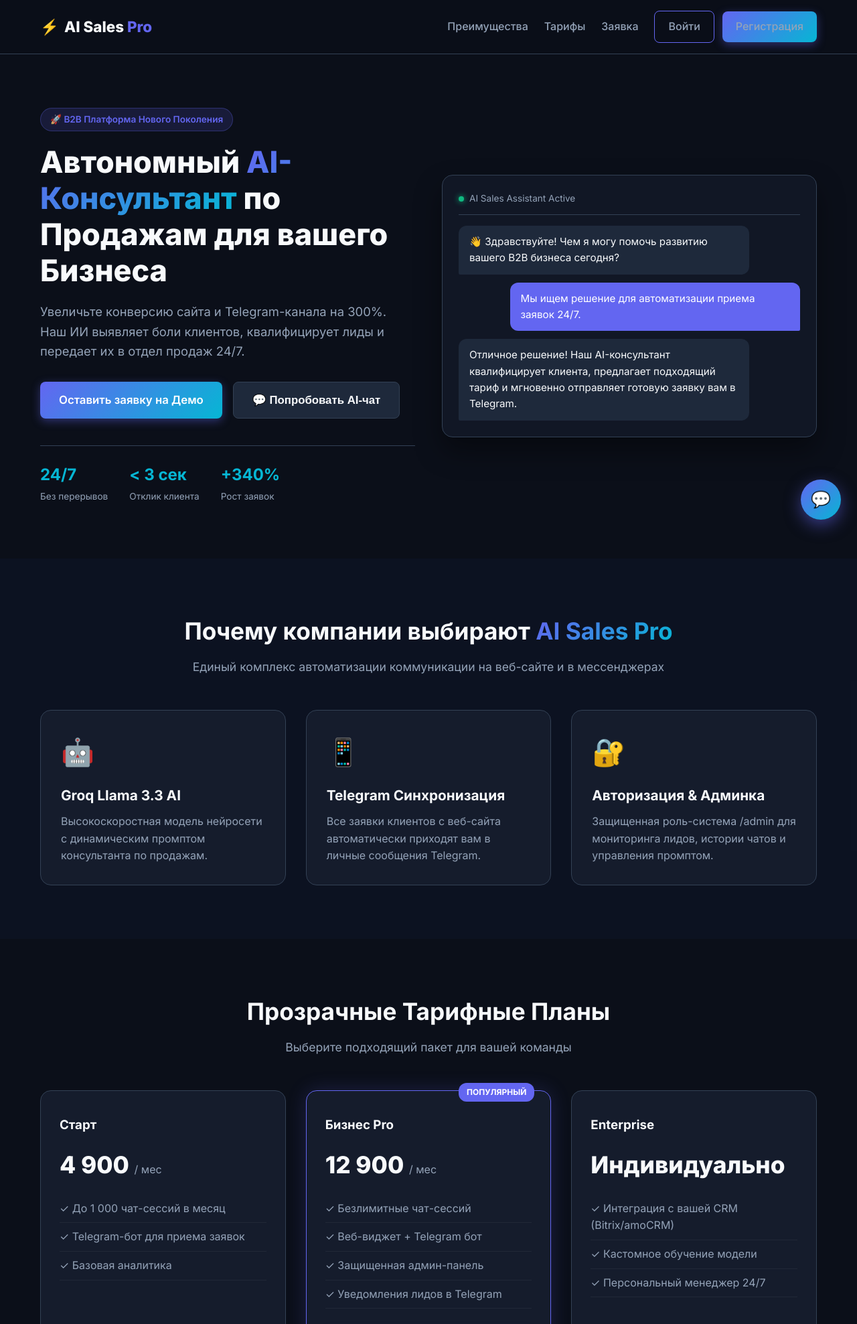
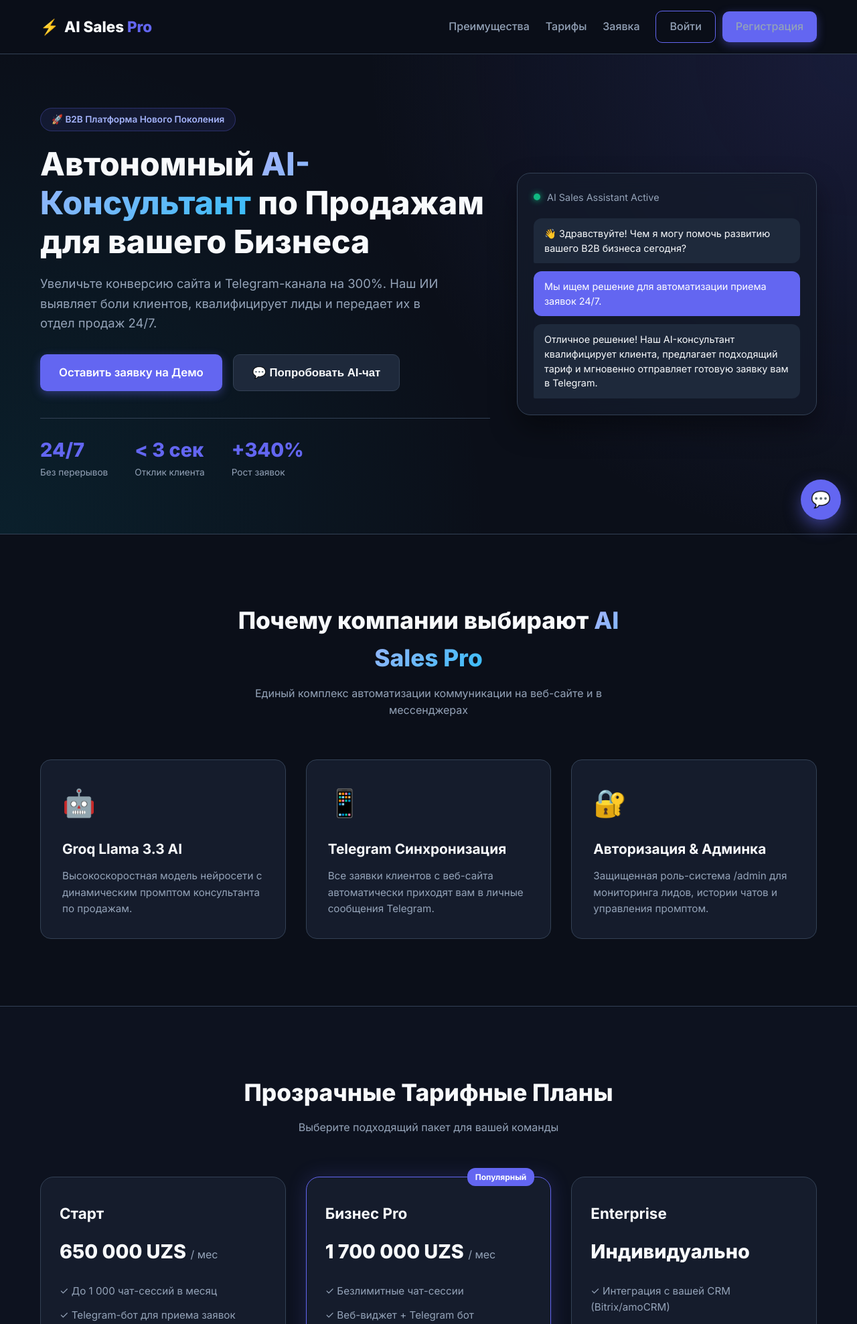
Before and after one commit to martinso050911/telegram-ai-sales-bot, a FastAPI app: page / in a window 1280 px wide. Shown: the top 1977 px of the page at 67% size. Run offline with FastAPI, Linux system fonts and the light colour scheme; parts of the project's set-up code (start-up, migrations or seed data) failed here and were passed over.

Commit message:
Optimize mobile responsive design and switch currency pricing to Uzbek Sums (UZS)

```diff
--- a/static/css/style.css
+++ b/static/css/style.css
@@ -84,23 +85,24 @@ body {
     align-items: center;
     justify-content: center;
     padding: 10px 20px;
-    border-radius: 8px;
+    border-radius: 10px;
     font-weight: 600;
     text-decoration: none;
     cursor: pointer;
     border: none;
     transition: all 0.2s ease;
+    white-space: nowrap;
 }
 
 .btn-primary {
-    background: linear-gradient(135deg, var(--primary), var(--secondary));
+    background: var(--primary);
     color: #fff;
     box-shadow: 0 4px 14px rgba(99, 102, 241, 0.4);
 }
 
 .btn-primary:hover {
-    transform: translateY(-2px);
-    box-shadow: 0 6px 20px rgba(99, 102, 241, 0.6);
+    background: var(--primary-hover);
+    transform: translateY(-1px);
 }
 
 .btn-secondary {
@@ -136,36 +138,38 @@ body {
 /* Hero Section */
 .hero {
     padding: 80px 0;
+    background: radial-gradient(circle at top right, rgba(99, 102, 241, 0.15), transparent 50%),
+                radial-gradient(circle at bottom left, rgba(6, 182, 212, 0.1), transparent 50%);
 }
 
 .hero-grid {
     display: grid;
-    grid-template-columns: 1fr 1fr;
+    grid-template-columns: 1.2fr 0.8fr;
     gap: 40px;
     align-items: center;
 }
 
 .badge {
     display: inline-block;
-    padding: 6px 14px;
-    background: rgba(99, 102, 241, 0.15);
-    color: var(--primary);
+    padding: 6px 16px;
+    background: rgba(99, 102, 241, 0.1);
     border: 1px solid rgba(99, 102, 241, 0.3);
-    border-radius: 20px;
+    border-radius: 30px;
+    color: #a5b4fc;
     font-size: 0.85rem;
     font-weight: 600;
     margin-bottom: 20px;
 }
 
 .hero-title {
-    font-size: 2.8rem;
+    font-size: 3rem;
     font-weight: 800;
     line-height: 1.2;
     margin-bottom: 20px;
 }
 
 .gradient-text {
-    background: linear-gradient(135deg, var(--primary), var(--secondary));
+    background: linear-gradient(135deg, #a5b4fc 0%, #38bdf8 100%);
     -webkit-background-clip: text;
     -webkit-text-fill-color: transparent;
 }
@@ -173,27 +177,33 @@ body {
 .hero-subtitle {
     font-size: 1.15rem;
     color: var(--text-muted);
-    margin-bottom: 30px;
+    margin-bottom: 32px;
+    max-width: 600px;
 }
 
 .hero-actions {
     display: flex;
     gap: 16px;
     margin-bottom: 40px;
+    flex-wrap: wrap;
 }
 
 .hero-stats {
     display: flex;
-    gap: 32px;
+    gap: 40px;
     border-top: 1px solid var(--border);
     padding-top: 24px;
 }
 
+.stat-item {
+    display: flex;
+    flex-direction: column;
+}
+
 .stat-num {
-    display: block;
-    font-size: 1.5rem;
-    font-weight: 700;
-    color: var(--secondary);
+    font-size: 1.8rem;
+    font-weight: 800;
+    color: var(--primary);
 }
 
 .stat-desc {
@@ -201,32 +211,31 @@ body {
     color: var(--text-muted);
 }
 
+/* Glass Card Demo */
 .glass-card {
     background: rgba(21, 28, 44, 0.7);
+    backdrop-filter: blur(16px);
     border: 1px solid var(--border);
-    border-radius: 16px;
+    border-radius: 20px;
     padding: 24px;
     box-shadow: 0 20px 40px rgba(0, 0, 0, 0.4);
-    backdrop-filter: blur(10px);
 }
 
 .card-header {
     display: flex;
     align-items: center;
-    gap: 8px;
-    font-size: 0.85rem;
+    gap: 10px;
+    margin-bottom: 20px;
+    font-size: 0.9rem;
     color: var(--text-muted);
-    margin-bottom: 16px;
-    border-bottom: 1px solid var(--border);
-    padding-bottom: 12px;
 }
 
 .status-indicator {
-    width: 8px;
-    height: 8px;
+    width: 10px;
+    height: 10px;
+    background: var(--success);
     border-radius: 50%;
-    background-color: var(--success);
-    box-shadow: 0 0 8px var(--success);
+    box-shadow: 0 0 10px var(--success);
 }
 
 .demo-chat-box {
@@ -238,8 +247,8 @@ body {
 .chat-bubble {
     padding: 12px 16px;
     border-radius: 12px;
-    font-size: 0.95rem;
-    max-width: 85%;
+    font-size: 0.9rem;
+    line-height: 1.5;
 }
 
 .bot-bubble {
@@ -257,23 +266,24 @@ body {
 
 /* Features */
 .features {
-    padding: 80px 0;
-    background: rgba(15, 23, 42, 0.5);
+    padding: 100px 0;
+    border-top: 1px solid var(--border);
 }
 
 .section-header {
     text-align: center;
-    margin-bottom: 50px;
+    max-width: 600px;
+    margin: 0 auto 60px auto;
 }
 
 .section-header h2 {
     font-size: 2.2rem;
+    font-weight: 800;
     margin-bottom: 12px;
 }
 
 .section-header p {
     color: var(--text-muted);
-    font-size: 1.1rem;
 }
 
 .features-grid {
@@ -286,8 +296,8 @@ body {
     background: var(--bg-card);
     border: 1px solid var(--border);
     border-radius: 16px;
-    padding: 30px;
-    transition: transform 0.2s;
+    padding: 32px;
+    transition: transform 0.3s;
 }
 
 .feature-card:hover {
@@ -296,37 +306,41 @@ body {
 
 .feature-icon {
     font-size: 2.5rem;
-    margin-bottom: 16px;
+    margin-bottom: 20px;
 }
 
 .feature-card h3 {
     font-size: 1.3rem;
-    margin-bottom: 10px;
+    margin-bottom: 12px;
 }
 
 .feature-card p {
     color: var(--text-muted);
+    font-size: 0.95rem;
 }
 
 /* Pricing */
 .pricing {
-    padding: 80px 0;
+    padding: 100px 0;
+    background: rgba(15, 23, 42, 0.4);
+    border-top: 1px solid var(--border);
 }
 
 .pricing-grid {
     display: grid;
     grid-template-columns: repeat(auto-fit, minmax(280px, 1fr));
     gap: 30px;
+    align-items: stretch;
 }
 
 .price-card {
     background: var(--bg-card);
     border: 1px solid var(--border);
-    border-radius: 16px;
+    border-radius: 20px;
     padding: 36px 28px;
-    position: relative;
     display: flex;
     flex-direction: column;
+    position: relative;
 }
 
 .price-card.featured {
@@ -336,55 +350,59 @@ body {
 
 .popular-badge {
     position: absolute;
-    top: -12px;
+    top: -14px;
     right: 24px;
     background: var(--primary);
     color: #fff;
+    padding: 4px 12px;
+    border-radius: 12px;
     font-size: 0.75rem;
     font-weight: 700;
-    padding: 4px 12px;
-    border-radius: 12px;
-    text-transform: uppercase;
+}
+
+.price-card h3 {
+    font-size: 1.4rem;
+    margin-bottom: 16px;
 }
 
 .price {
-    font-size: 2.2rem;
+    font-size: 1.8rem;
     font-weight: 800;
-    margin: 16px 0;
+    margin-bottom: 24px;
 }
 
 .price span {
     font-size: 1rem;
+    font-weight: 400;
     color: var(--text-muted);
-    font-weight: 400;
 }
 
 .price-features {
     list-style: none;
-    margin-bottom: 30px;
-    flex-grow: 1;
+    margin-bottom: 32px;
+    flex: 1;
 }
 
 .price-features li {
-    padding: 8px 0;
+    margin-bottom: 12px;
     color: var(--text-muted);
-    border-bottom: 1px solid rgba(255, 255, 255, 0.05);
+    font-size: 0.95rem;
 }
 
-/* Contact & Form */
+/* Contact */
 .contact-section {
-    padding: 80px 0;
-    background: rgba(15, 23, 42, 0.6);
+    padding: 100px 0;
+    border-top: 1px solid var(--border);
 }
 
 .contact-box {
     display: grid;
     grid-template-columns: 1fr 1fr;
-    gap: 50px;
+    gap: 60px;
     background: var(--bg-card);
     border: 1px solid var(--border);
     border-radius: 24px;
-    padding: 48px;
+    padding: 50px;
 }
 
 .contact-info h2 {
@@ -479,24 +497,31 @@ body {
     text-decoration: none;
 }
 
-/* Floating Chat Widget */
+.footer-content {
+    display: flex;
+    flex-direction: column;
+    gap: 8px;
+    align-items: center;
+}
+
+/* Floating AI Chat Widget */
 .chat-widget-container {
     position: fixed;
     bottom: 24px;
     right: 24px;
-    z-index: 1000;
+    z-index: 999;
 }
 
 .chat-toggle-btn {
     width: 60px;
     height: 60px;
     border-radius: 50%;
-    background: linear-gradient(135deg, var(--primary), var(--secondary));
+    background: var(--primary);
     color: #fff;
     border: none;
     font-size: 1.5rem;
     cursor: pointer;
-    box-shadow: 0 8px 24px rgba(99, 102, 241, 0.5);
+    box-shadow: 0 10px 25px rgba(99, 102, 241, 0.5);
     display: flex;
     align-items: center;
     justify-content: center;
--- a/templates/index.html
+++ b/templates/index.html
@@ -2,7 +2,7 @@
 <html lang="ru">
 <head>
     <meta charset="UTF-8">
-    <meta name="viewport" content="width=device-width, initial-scale=1.0">
+    <meta name="viewport" content="width=device-width, initial-scale=1.0, maximum-scale=1.0, user-scalable=no">
     <title>AI Sales Pro — ИИ-платформа Автоматизации Продаж для B2B</title>
     <meta name="description" content="Увеличьте конверсию B2B продаж в 3 раза с помощью автономного AI-консультанта на базе Groq Llama-3.3.">
     <link rel="preconnect" href="https://fonts.googleapis.com">
@@ -13,7 +13,7 @@
         .user-nav-group {
             display: flex;
             align-items: center;
-            gap: 12px;
+            gap: 10px;
         }
         .user-badge {
             background: rgba(99, 102, 241, 0.15);
@@ -23,6 +23,7 @@
             border-radius: 20px;
             font-size: 0.85rem;
             font-weight: 600;
+            white-space: nowrap;
         }
         .role-tag {
             background: #6366f1;
@@ -152,7 +153,7 @@
             <div class="pricing-grid">
                 <div class="price-card">
                     <h3>Старт</h3>
-                    <div class="price">4 900 <span>/ мес</span></div>
+                    <div class="price">650 000 UZS <span>/ мес</span></div>
                     <ul class="price-features">
                         <li>✓ До 1 000 чат-сессий в месяц</li>
                         <li>✓ Telegram-бот для приема заявок</li>
@@ -163,9 +164,9 @@
                 <div class="price-card featured">
                     <div class="popular-badge">Популярный</div>
                     <h3>Бизнес Pro</h3>
-                    <div class="price">12 900 <span>/ мес</span></div>
+                    <div class="price">1 700 000 UZS <span>/ мес</span></div>
                     <ul class="price-features">
-                        <li>✓ Безлимитные чат-сессий</li>
+                        <li>✓ Безлимитные чат-сессии</li>
                         <li>✓ Веб-виджет + Telegram бот</li>
                         <li>✓ Защищенная админ-панель</li>
                         <li>✓ Уведомления лидов в Telegram</li>
@@ -194,8 +195,8 @@
                     <h2>Готовы масштабировать продажи?</h2>
                     <p>Заполните форму, и наш AI-консультант вместе с менеджером подготовят персональное демо для вашего бизнеса.</p>
                     <div class="contact-details">
-                        <div class="detail-item">📍 Москва, Пресненская наб. 12</div>
-                        <div class="detail-item">📧 contact@aisalespro.b2b</div>
+                        <div class="detail-item">📍 Ташкент, ул. Амира Темура 107</div>
+                        <div class="detail-item">📧 contact@aisalespro.uz</div>
                         <div class="detail-item">💬 Telegram Bot: @AI_Sales_Consultant_Bot</div>
                     </div>
                 </div>
@@ -208,15 +209,15 @@
                         </div>
                         <div class="form-group">
                             <label for="phone">Номер телефона *</label>
-                            <input type="tel" id="phone" name="phone" placeholder="+7 (999) 000-00-00" required>
+                            <input type="tel" id="phone" name="phone" placeholder="+998 (90) 000-00-00" required>
                         </div>
                         <div class="form-group">
                             <label for="email">Email</label>
-                            <input type="email" id="email" name="email" placeholder="ivan@company.com">
+                            <input type="email" id="email" name="email" placeholder="ivan@company.uz">
                         </div>
                         <div class="form-group">
                             <label for="company">Название компании</label>
-                            <input type="text" id="company" name="company" placeholder="ООО Вектор">
+                            <input type="text" id="company" name="company" placeholder="ООО Vektor">
                         </div>
                         <div class="form-group">
                             <label for="message">Комментарий / Задача</label>
```
Also changed, not shown: other parts of static/css/style.css (+139 -24 lines), database/connection.py (+36 -6 lines), services/ai_service.py (+8 -0 lines), static/css/admin.css (+38 -0 lines), sales_b2b.db, 1 other file.
